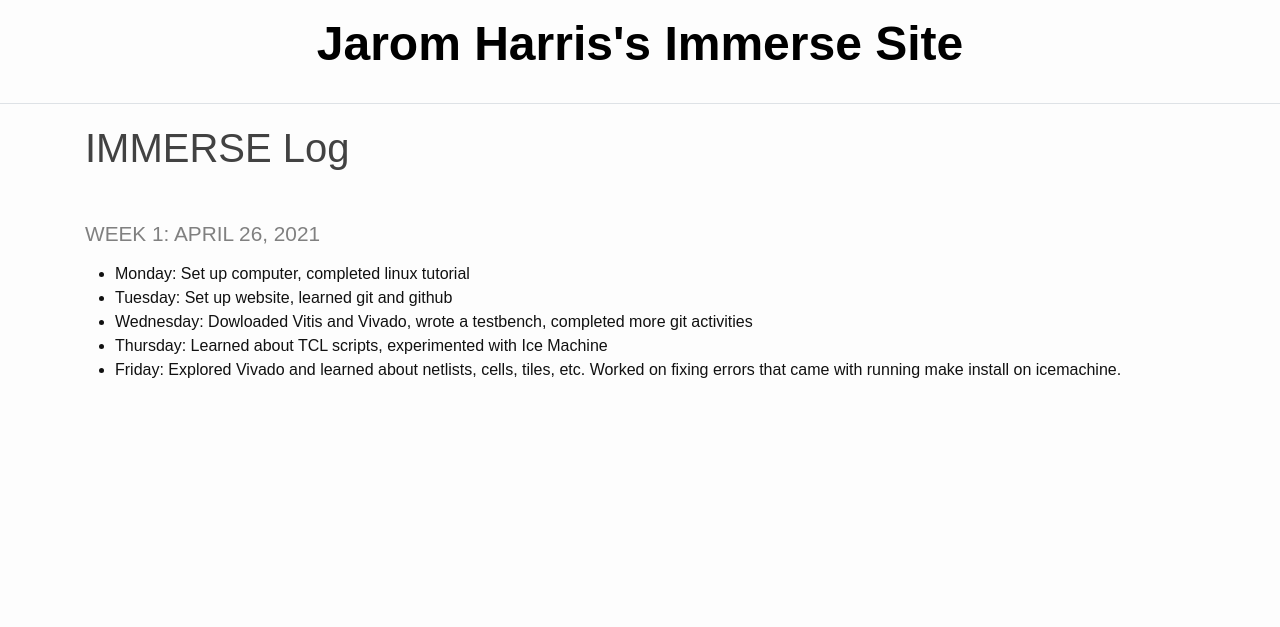
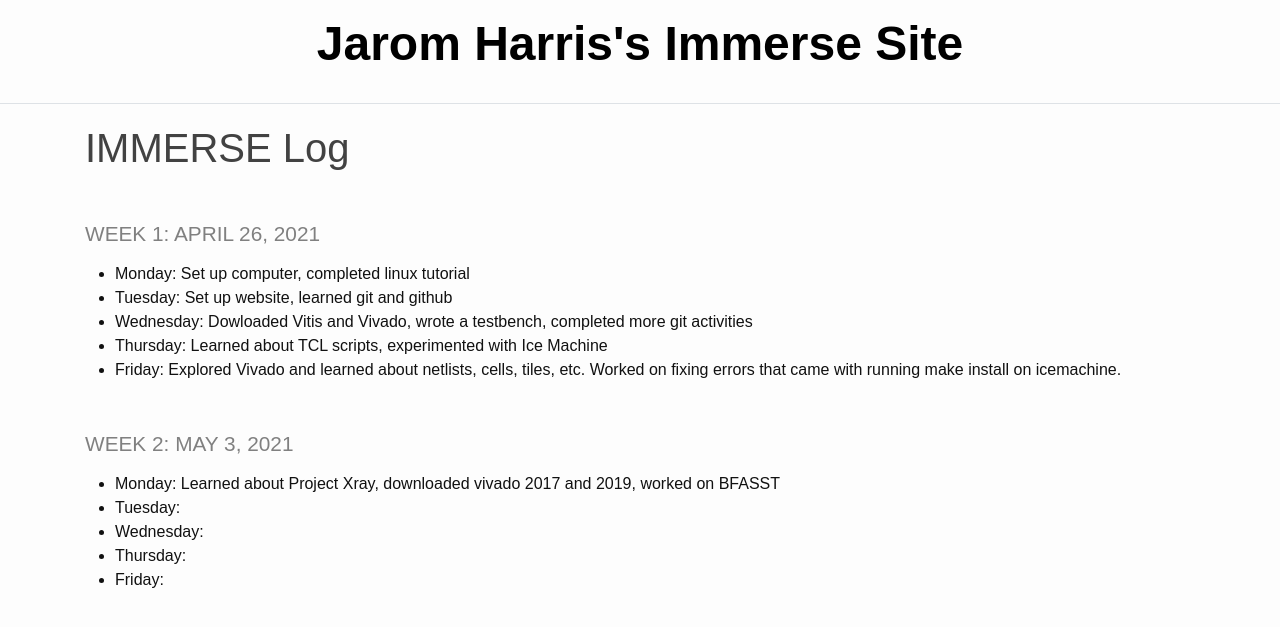
Before and after one commit to jaromharris/immerse, a Jekyll site: the page built from index.md, in a window 1280 px wide. Shown: the top 627 px of the page. Built offline with Jekyll 4.4.1, drawn with Linux system fonts in a browser that asks for light colours.

Commit message:
Update index.md

```diff
--- a/index.md
+++ b/index.md
@@ -10,3 +10,10 @@ title: IMMERSE Log
 * **Wednesday**: Dowloaded Vitis and Vivado, wrote a testbench, completed more git activities
 * **Thursday**: Learned about TCL scripts, experimented with Ice Machine
 * **Friday**: Explored Vivado and learned about netlists, cells, tiles, etc. Worked on fixing errors that came with running make install on icemachine.
+
+### Week 2: May 3, 2021
+* **Monday**: Learned about Project Xray, downloaded vivado 2017 and 2019, worked on BFASST
+* **Tuesday**:
+* **Wednesday**:
+* **Thursday**:
+* **Friday**:
```
